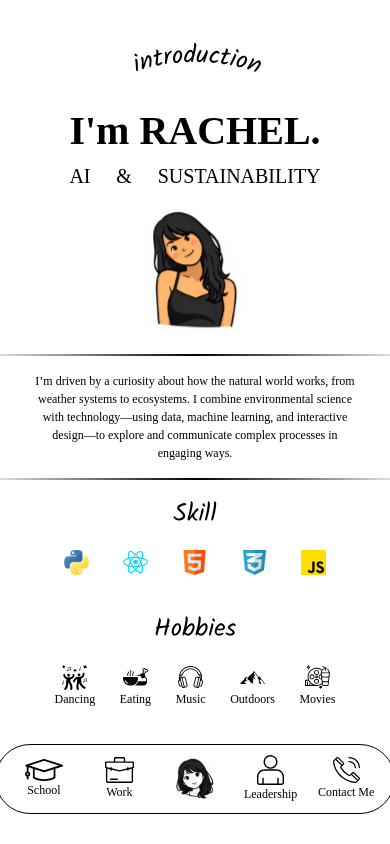
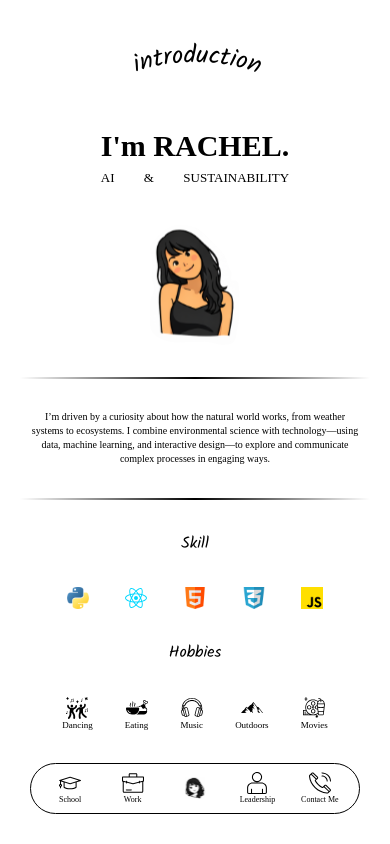
Before and after one commit to leowsimin/leowsimin-portfolio, a React (Vite) app: page / in a window 390 px wide. Built offline with nearby package versions, Linux system fonts and the light colour scheme; a web font is replaced by a local one.

Commit message:
Fixed: Navbar sizing and position

```diff
--- a/src/App.css
+++ b/src/App.css
@@ -20,13 +20,24 @@
     justify-content: center;  /* centers wrapper vertically */
     height: 100dvh;
     max-width: 600px;
-    width: 100%;
 
     padding: 30px;
     margin: 0 auto;
     box-sizing: border-box;
     overflow: hidden;
+
     position: relative;  /* needed for absolute navbar */
+}
+
+.contactme-container .nav-container {
+    bottom: 30px;
+    left: 30px;   /* matches your container padding */
+    right: 30px;  /* matches your container padding */
+    width: auto;  /* let left/right control the width */
+}
+
+.contactme-container .line {
+    margin: 15px;
 }
 
 .contactme-wrapper {
@@ -35,7 +46,7 @@
     align-items: center;
     width: 400px;
 
-    padding-bottom: 100px;
+    padding-bottom: 50px;
 }
 
 .contactme-container .nav-container {
@@ -51,7 +62,7 @@
   min-height: 100vh;            /* full screen height */
   max-width: 600px;
 
-  padding: 20px;
+  padding: 30px;
   margin: 0 auto;
   box-sizing: border-box;
 
@@ -65,8 +76,8 @@
   align-items: center;      /* vertical center */
   min-height: 100vh;             /* full screen height */
 
-  padding: 20px;
-  margin: 0;
+  padding: 30px;
+  margin: 0 auto;
   box-sizing: border-box;
 
   overflow: visible;
@@ -121,7 +132,7 @@
 }
 
 .line {
-  width: 450px;
+  width: 350px;
   height: 2px;
   background: linear-gradient(to right, transparent, black, transparent);
   margin: 10px 0;
@@ -340,7 +351,7 @@
 }
 
 .work-container {
-  margin: 30px;
+  margin: 30px auto;
 }
 
 .timeline-left-with-image {
@@ -410,3 +421,58 @@
     color: black;
     text-decoration: underline;
 }
+
+@media (max-width: 430px) {
+    .home-container > img {
+        max-height: 130px;  /* shrink intro image */
+    }
+
+    h2 {
+        font-size: 30px;
+    }
+
+    h3 {
+        font-size: 13px;
+    }
+
+    h4 {
+        font-size: 16px;
+    }
+
+    p {
+        font-size: 10px;
+        line-height: 1.4;
+    }
+
+    .skill-container img, .hobby-container img {
+        width: 22px;
+        height: 22px;
+    }
+
+    .line {
+        margin: 4px 0;
+    }
+
+    .skill-container, .hobby-container {
+        margin-top: 4px;
+        margin-bottom: 4px;
+    }
+
+    .hobby-item p {
+        font-size: 9px;
+    }
+
+    .nav-container {
+        width: 100%;        /* fits within mobile screen */
+        padding: 8px;
+    }
+
+    .nav-item img {
+        width: 22px;
+        height: 22px;
+    }
+
+    .nav-item p {
+        font-size: 8px;
+    }
+}
```
